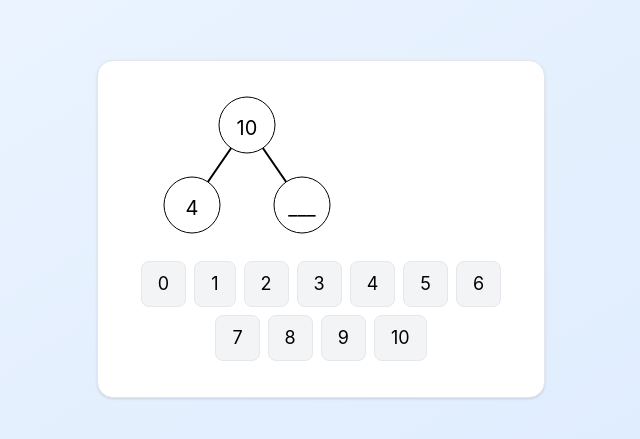
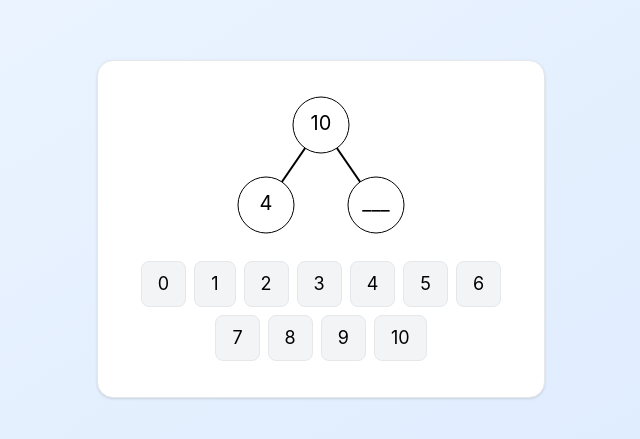
Before and after one commit to jdgagnon/number_bonds, a React (Vite) app in the folder NumberBondsApp/: page / in a window 1280 px wide. Shown: the part 171-610 px from the top of the page, without its empty margins (319-959 px from the left). Built offline with nearby package versions, Linux system fonts and the light colour scheme.

Commit message:
center number bonds

```diff
--- a/NumberBondsApp/src/App.jsx
+++ b/NumberBondsApp/src/App.jsx
@@ -1,4 +1,4 @@
-import React, { useState, useEffect } from "react";
+import React, { useState } from "react";
 import Confetti from "react-confetti";
 
 // Utility to generate random number bond problems
@@ -7,7 +7,6 @@ const generateProblem = () => {
   const part2 = Math.floor(Math.random() * 6) + 1;
   const whole = part1 + part2;
 
-  // Randomly decide which part is blank
   const blanks = ["whole", "left", "right"];
   const blank = blanks[Math.floor(Math.random() * blanks.length)];
 
@@ -19,7 +18,6 @@ const NumberBondApp = () => {
   const [studentAnswer, setStudentAnswer] = useState(null);
   const [feedback, setFeedback] = useState("");
   const [showConfetti, setShowConfetti] = useState(false);
-
   const [currentSentenceIdx, setCurrentSentenceIdx] = useState(0);
 
   // Generate number sentences for the current problem
@@ -33,7 +31,6 @@ const NumberBondApp = () => {
   const sentences = generateSentences(problem);
   const activeSentence = sentences[currentSentenceIdx];
 
-  // Move to the next problem
   const moveToNextProblem = () => {
     setProblem(generateProblem());
     setStudentAnswer(null);
@@ -42,7 +39,6 @@ const NumberBondApp = () => {
     setCurrentSentenceIdx(0);
   };
 
-  // Handle number bond answer
   const handleBondAnswer = (val) => {
     let correctAnswer =
       problem.blank === "whole"
@@ -56,7 +52,6 @@ const NumberBondApp = () => {
       setFeedback("✅ Correct!");
       setShowConfetti(true);
 
-      // After delay, hide confetti & move to sentences
       setTimeout(() => {
         setShowConfetti(false);
         setFeedback("");
@@ -66,7 +61,6 @@ const NumberBondApp = () => {
     }
   };
 
-  // Handle number sentence answer
   const handleSentenceAnswer = (val) => {
     if (val === activeSentence.answer) {
       setFeedback("✅ Correct!");
@@ -87,11 +81,23 @@ const NumberBondApp = () => {
   };
 
   return (
-    <div className="min-h-screen flex flex-col items-center justify-center p-4 bg-gradient-to-br from-blue-50 to-blue-100">
-      <div className="p-6 border rounded-2xl shadow bg-white w-full max-w-md text-center">
+    <div className="min-h-screen flex flex-col items-center justify-center p-4 bg-gradient-to-br from-blue-50 to-blue-100 relative overflow-hidden">
+      {/* Confetti overlay, full screen */}
+      {showConfetti && (
+        <Confetti
+          width={window.innerWidth}
+          height={window.innerHeight}
+          recycle={false}
+          numberOfPieces={300}
+          gravity={0.3}
+          className="fixed top-0 left-0 z-50"
+        />
+      )}
+
+      <div className="p-6 border rounded-2xl shadow bg-white w-full max-w-md text-center relative z-10">
         {/* Number bond diagram */}
+        <div className="flex justify-center">
           <svg width="250" height="160">
-          {/* Lines */}
             <line
               x1="125"
               y1="40"
@@ -111,13 +117,7 @@ const NumberBondApp = () => {
 
             {/* Top circle */}
             <circle cx="125" cy="40" r="28" fill="white" stroke="black" />
-          <text
-            x="125"
-            y="45"
-            fontSize="20"
-            textAnchor="middle"
-            alignmentBaseline="middle"
-          >
+            <text x="125" y="45" fontSize="20" textAnchor="middle">
               {problem.blank === "whole"
                 ? studentAnswer || "___"
                 : problem.whole}
@@ -125,13 +125,7 @@ const NumberBondApp = () => {
 
             {/* Bottom left circle */}
             <circle cx="70" cy="120" r="28" fill="white" stroke="black" />
-          <text
-            x="70"
-            y="125"
-            fontSize="20"
-            textAnchor="middle"
-            alignmentBaseline="middle"
-          >
+            <text x="70" y="125" fontSize="20" textAnchor="middle">
               {problem.blank === "left"
                 ? studentAnswer || "___"
                 : problem.part1}
@@ -139,20 +133,15 @@ const NumberBondApp = () => {
 
             {/* Bottom right circle */}
             <circle cx="180" cy="120" r="28" fill="white" stroke="black" />
-          <text
-            x="180"
-            y="125"
-            fontSize="20"
-            textAnchor="middle"
-            alignmentBaseline="middle"
-          >
+            <text x="180" y="125" fontSize="20" textAnchor="middle">
               {problem.blank === "right"
                 ? studentAnswer || "___"
                 : problem.part2}
             </text>
           </svg>
+        </div>
 
-        {/* Number line for answering bond */}
+        {/* Number line for bond */}
         {!studentAnswer && (
           <div className="mt-4 flex justify-center flex-wrap gap-2">
             {Array.from({ length: 11 }, (_, i) => (
@@ -167,13 +156,10 @@ const NumberBondApp = () => {
           </div>
         )}
 
-        {/* Number sentence stage */}
+        {/* Number sentences */}
         {studentAnswer && (
           <div className="mt-6">
-            <div className="text-xl font-bold mb-4">
-              {activeSentence.text}
-            </div>
-
+            <div className="text-xl font-bold mb-4">{activeSentence.text}</div>
             <div className="flex justify-center flex-wrap gap-2">
               {Array.from({ length: 11 }, (_, i) => (
                 <button
@@ -189,9 +175,6 @@ const NumberBondApp = () => {
         )}
 
         <p className="mt-3">{feedback}</p>
-        {showConfetti && (
-          <Confetti width={window.innerWidth} height={window.innerHeight} />
-        )}
       </div>
     </div>
   );
```
Lines whose indentation alone changed are shown as unchanged.
